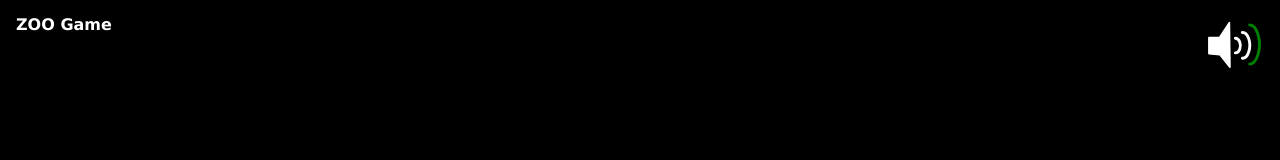
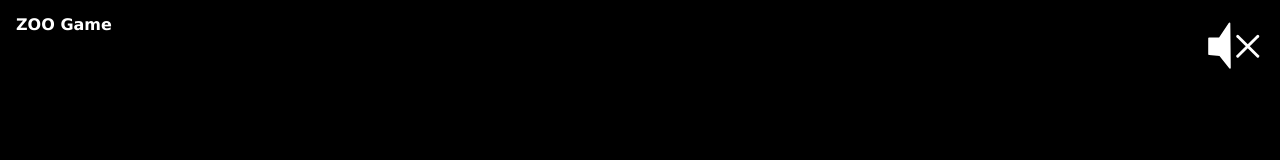
Before and after one commit to Raus-Michal/vue-KidsZooGame, a Vue app: page / in a window 1280 px wide. Both pictures are taken after a click on the button "Go!". Shown: the top 160 px of the page. Built offline with nearby package versions, Linux system fonts and the light colour scheme.

Commit message:
Vytvorena logika pro vypinani a zapinani zvuku v aplikaci

```diff
--- a/src/App.vue
+++ b/src/App.vue
@@ -9,11 +9,14 @@ const animals = useAnimals(); // Použití store Pinia v proměnné animals
 
 const dialog = ref<HTMLDialogElement | null>(null); // Reference na dialogový element
 
+const open_dialog=ref(false); // proměnná hlídá, zda je otevřeno dialogové okno GO! a tím zobrazení Komponenty SoundController pomocí v-if
+
 // Funkce pro otevření dialogu
   const openDialog = () => {
     if (dialog.value !== null) {
       // pokud HTML element existuje
       dialog.value.showModal();  // Zobrazí dialog
+      open_dialog.value=true; // změní value reaktivní proměnné na true, což signalizuje, že došlo k otevření dialogového okna
       animals.setDialog(dialog); // Inicializujeme dialog ve store, aby bylo možné ho následně spouštět z Pinia store
     }
   };
@@ -23,6 +26,7 @@ const dialog = ref<HTMLDialogElement | null>(null); // Reference na dialogový e
     if (dialog.value !== null) {
       // pokud HTML element existuje
       dialog.value.close();  // Zavře dialog
+      open_dialog.value=false; // změní value reaktivní proměnné na false, což signalizuje, že došlo k zavření dialogového okna
       animals.soundAnimalplay(); // Funkce zapne přehrávání zvuku náhodně vybraného zvířete
     }
   };
@@ -35,7 +39,7 @@ onMounted(() => {
 
 <template>
 
-<SoundController />
+<SoundController v-if="!open_dialog" />
   <div class="kryt"> </div>
 
   <Header />
--- a/src/components/SoundController.vue
+++ b/src/components/SoundController.vue
@@ -1,11 +1,14 @@
 <script setup lang="ts">
+import { useAnimals } from '@/stores/animals';
+
+const animals = useAnimals(); // Použití store Pinia v proměnné animals
 
 </script>
 
 <template>
 <div class="container">
-    <button type="button" title="Zastav zvuk">
-        <svg class="svg-sound" xmlns="http://www.w3.org/2000/svg" viewBox="0 0 100 100"  style="display:none;">
+    <button v-if="animals.sound_play" type="button" title="Zastav zvuk" @click="animals.soundAnimalstop">
+        <svg class="svg-sound" xmlns="http://www.w3.org/2000/svg" viewBox="0 0 100 100">
             <path class="fill-white" d="M 41.5,90 40.76,12.8 23.94,38.36 5.35,38.73 v 27.66 l 18.88,1.57 z" />
             <g class="stroke-5">
                 <line x1="55" y1="35" x2="90" y2="70" />
@@ -14,7 +17,7 @@
         </svg>
     </button>
 
-    <button type="button" title="Pustit zvuk" >
+    <button v-else-if="!animals.sound_play" type="button" title="Pustit zvuk" @click="animals.soundAnimalplay" >
         <svg class="svg-sound" xmlns="http://www.w3.org/2000/svg" width="100" height="100" viewBox="0 0 100 100">
             <path class="fill-white" d="m 41.5,88.7 -1,-77.2 -16.8,25.6 -18.6,0.5 v 27.7 l 18.9,1.6 z" />
             <g class="stroke-5">
@@ -119,7 +122,7 @@ animation-delay: .5s;
     /* Všechny bílé současně */
     50.1%, 66.6%
     {
-    stroke:green;
+    stroke:greenyellow;
     }
 
     /* Restart cyklu */
--- a/src/stores/animals.ts
+++ b/src/stores/animals.ts
@@ -13,7 +13,8 @@ export const useAnimals = defineStore('animals', {
     selectAnimals: [] as Animals[], // náhodně vybraných 6 zvířat z animals[]
     currentAnimal: null as Animals | null, // náhodně vybrané 1 zvíře ze pole selectAnimals[] nebo null pokud nebude vybráno
     sound: new Audio() as HTMLAudioElement, // vytvoří z proměnné sound Audio objekt, který slouží k přehrávání zvuku zvířete
-    dialog: null as HTMLDialogElement | null // Přidáme dialog, který bude po inicializaci zastupovat HTML element Dialog GO! z App.vue
+    dialog: null as HTMLDialogElement | null, // Přidáme dialog, který bude po inicializaci zastupovat HTML element Dialog GO! z App.vue
+    sound_play:false as boolean // proměnná hlídá, zda se přehrává zvuk (true===zvuk se přehrává; false===zvuk byl zastaven), díky tomu vypíná a zapíná buttony v template SoundController
   }),
   actions: {
     // Asynchronní funkce pro načtení JSON API ze serveru.
@@ -99,6 +100,7 @@ export const useAnimals = defineStore('animals', {
       this.sound.src=this.currentAnimal.mp3;
       this.sound.loop=true; // zajistí opakující se smyčku přehrávání zvuku
       this.sound.play(); // aktivuje přehrávání zvuku
+      this.sound_play=true; // proměnná hlídá, zda se přehrává zvuk (true===zvuk se přehrává; false===zvuk byl zastaven), díky tomu vypíná a zapíná buttony v template SoundController
       }
       else
       {
@@ -111,6 +113,7 @@ export const useAnimals = defineStore('animals', {
     // Zkontrolujeme, jestli se přehrává zvuk zvířete
       if (!this.sound.paused) {
       this.sound.pause(); // zastaví přehrávání zvuku
+      this.sound_play=false; // proměnná hlídá, zda se přehrává zvuk (true===zvuk se přehrává; false===zvuk byl zastaven), díky tomu vypíná a zapíná buttony v template SoundController
       }
     },
     // přidání dialog HTML ELEMENTU do store Pinia, aby se následně tento HTML element mohl používat vrámci pinia (inicializace je z App.vue)
```
